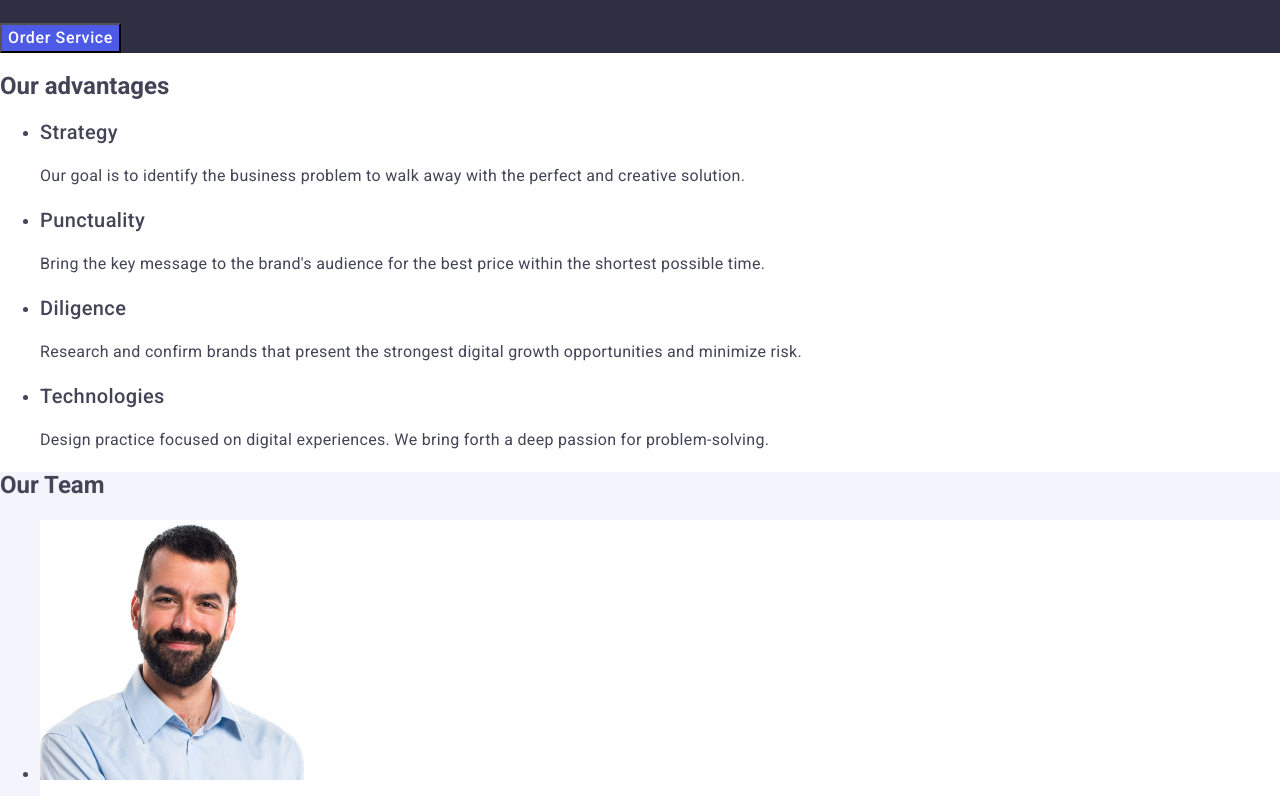
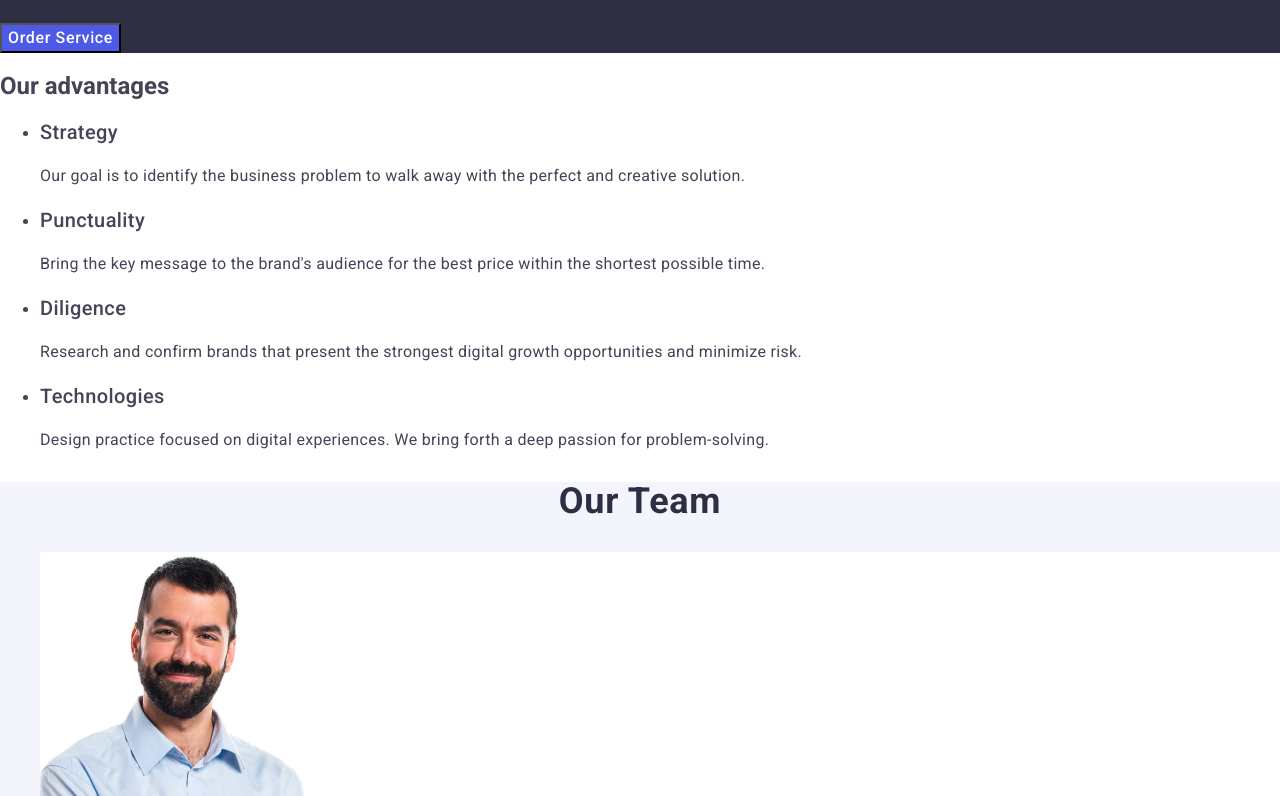
Before and after one commit to Mark-goga/goit-markup-hw-02, a plain HTML site: page index.html in a window 1280 px wide. Shown: the part 304-1100 px from the top of the page. Drawn offline with Linux system fonts and the light colour scheme.

Commit message:
Update index.html

```diff
--- a/index.html
+++ b/index.html
@@ -65,7 +65,7 @@
             </ul>
         </section>
         <section class="section-team">
-            <h2 class="secion-team-head">Our Team</h2>
+            <h2 class="section-team-head">Our Team</h2>
             <ul>
                 <li class="section-team-list">
                     <img src="./images/img1.jpg" alt="Product Designer" width="264" height="260">
```
